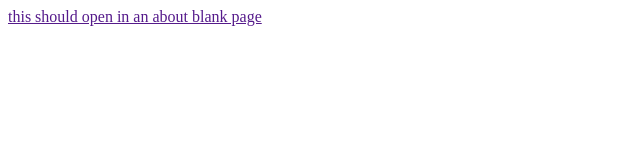
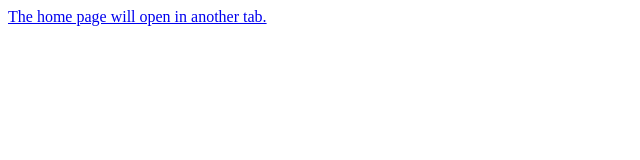
Before and after one commit to gamelff/lots, a plain HTML site: page index.html in a window 1280 px wide. Shown: the whole page, without its empty margins (0-640 px from the left). Drawn offline with Linux system fonts and the light colour scheme.

Commit message:
Update index.html
tryed new method

```diff
--- a/index.html
+++ b/index.html
@@ -1,3 +1,3 @@
 <html>
-<a target="_blank" href="">this should open in an about blank page</a>
+<a href="/" target="_blank">The home page will open in another tab.</a>
 </html>
```
